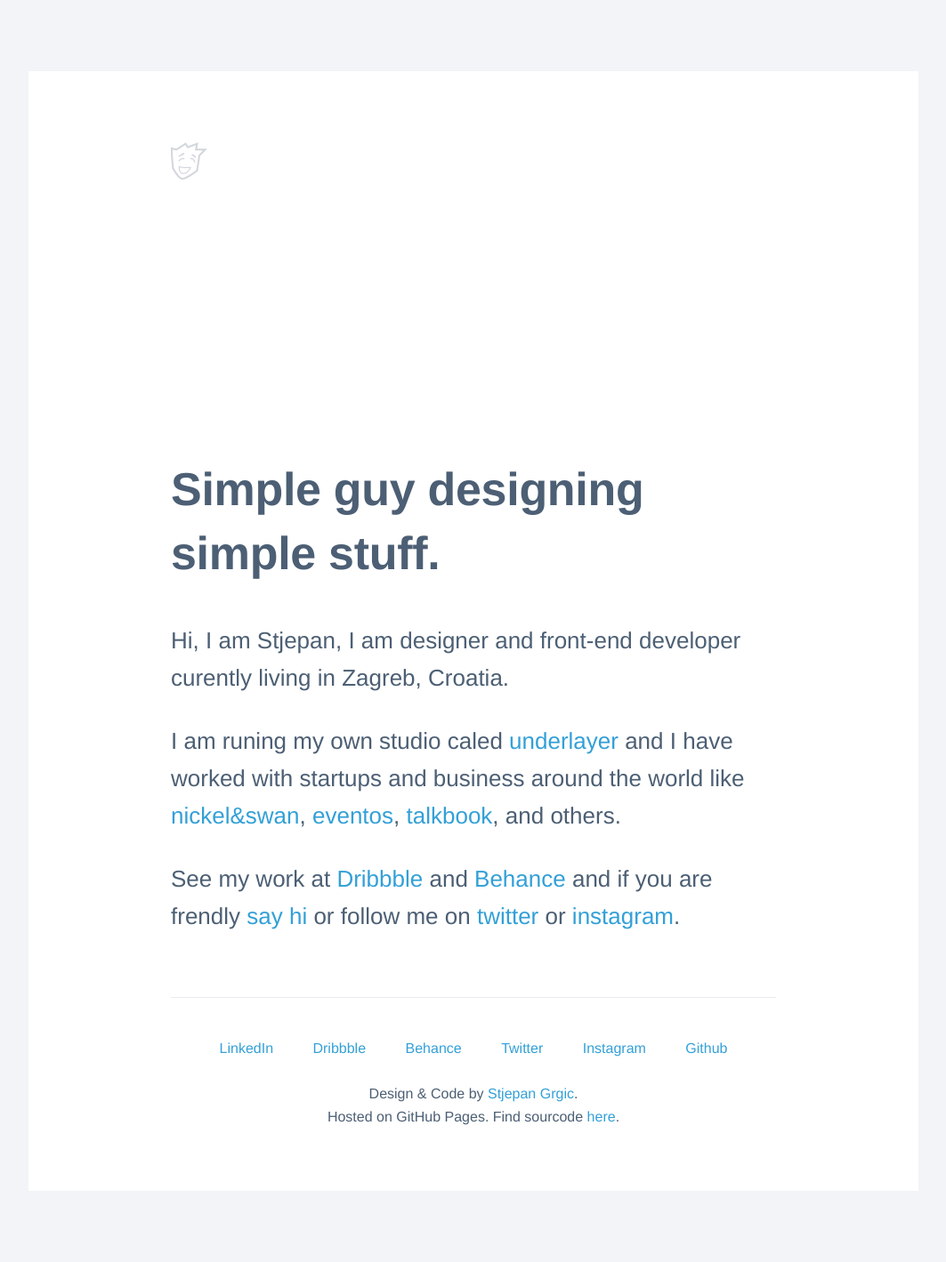
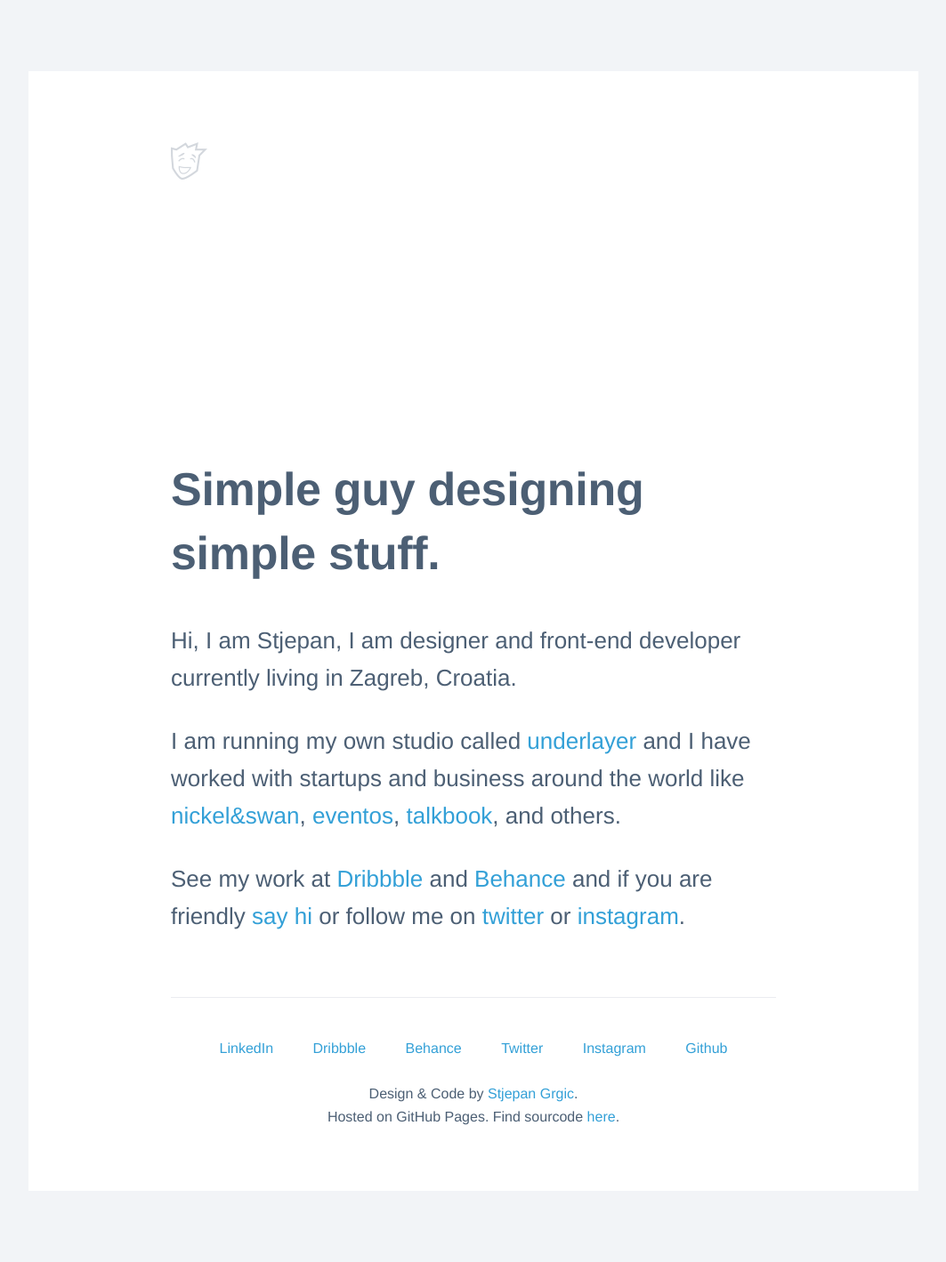
Before and after one commit to stgrgic/stjep.co, a Jekyll site: the page built from _pages/home.html, in a window 1280 px wide. Shown: the whole page at 89% size, without its empty margins (108-1171 px from the left). Built offline with Jekyll 4.4.1, drawn with Linux system fonts in a browser that asks for light colours.

Commit message:
Fixed spelling on home

```diff
--- a/_pages/home.html
+++ b/_pages/home.html
@@ -13,9 +13,9 @@ description: Stjepco awesome site
 </header>
 
 <article>
-  <p>Hi, I am Stjepan, I am designer and front-end developer curently living in Zagreb, Croatia.</p>
+  <p>Hi, I am Stjepan, I am designer and front-end developer currently living in Zagreb, Croatia.</p>
 
-  <p>I am runing my own studio caled <a href="http://underlayer.design/">underlayer</a> and I have worked with startups and business around the world like <a href="http://www.nickelandswan.com/">nickel&swan</a>, <a href="https://play.google.com/store/apps/details?id=hr.com.eventos&hl=en">eventos</a>, <a href="http://talkbook.co/home">talkbook</a>, and others.</p>
+  <p>I am running my own studio called <a href="http://underlayer.design/">underlayer</a> and I have worked with startups and business around the world like <a href="http://www.nickelandswan.com/">nickel&swan</a>, <a href="https://play.google.com/store/apps/details?id=hr.com.eventos&hl=en">eventos</a>, <a href="http://talkbook.co/home">talkbook</a>, and others.</p>
 
-  <p>See my work at <a href="https://dribbble.com/stjepco">Dribbble</a> and <a href="https://www.behance.net/stjepco">Behance</a> and if you are frendly <a href="mailto:hello@underlayer.com">say hi</a> or follow me on <a href="https://twitter.com/stjepco">twitter</a> or <a href="https://www.instagram.com/stjepco/">instagram</a>.</p>
+  <p>See my work at <a href="https://dribbble.com/stjepco">Dribbble</a> and <a href="https://www.behance.net/stjepco">Behance</a> and if you are friendly <a href="mailto:hello@underlayer.com">say hi</a> or follow me on <a href="https://twitter.com/stjepco">twitter</a> or <a href="https://www.instagram.com/stjepco/">instagram</a>.</p>
 </article>
```
